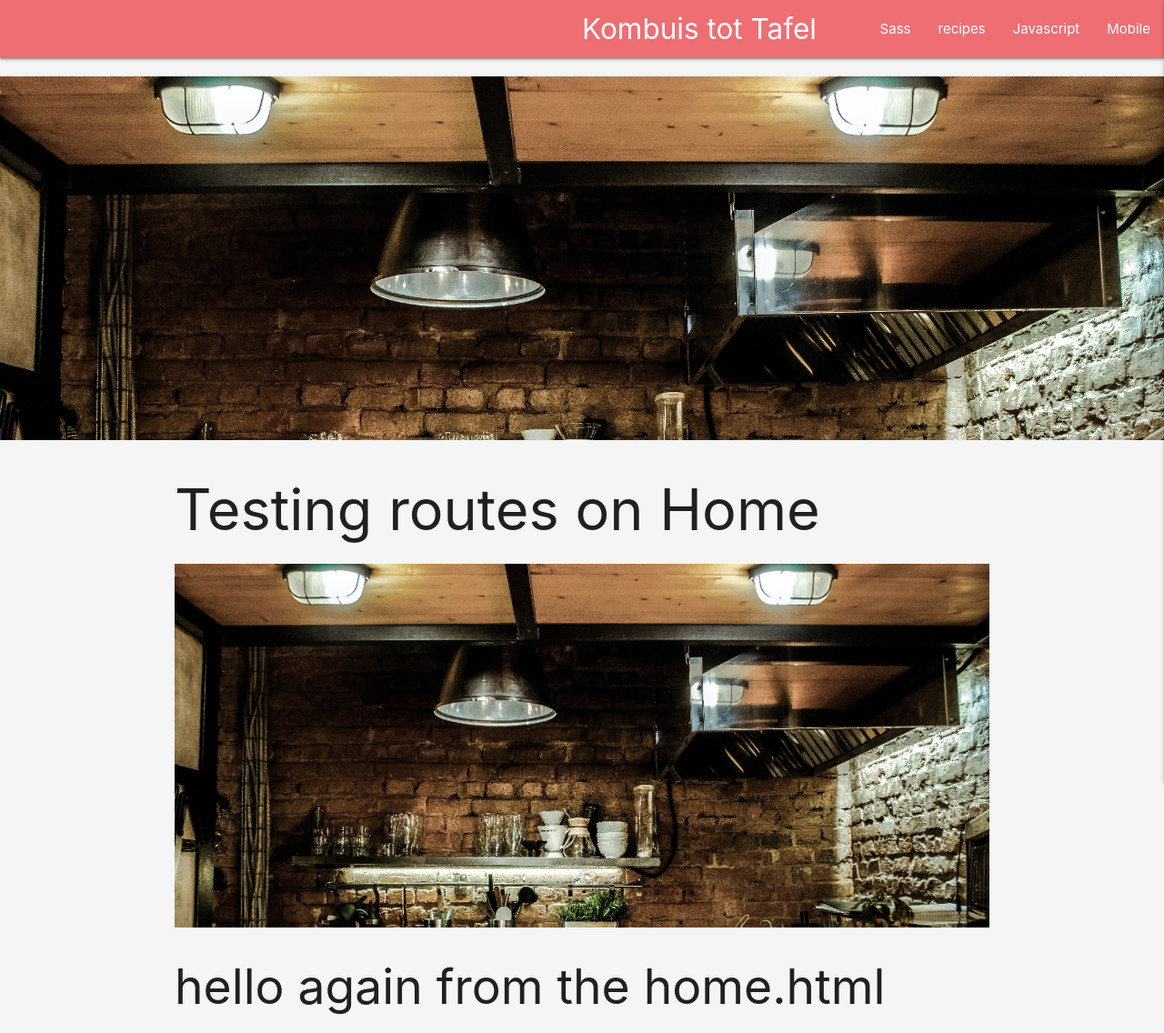
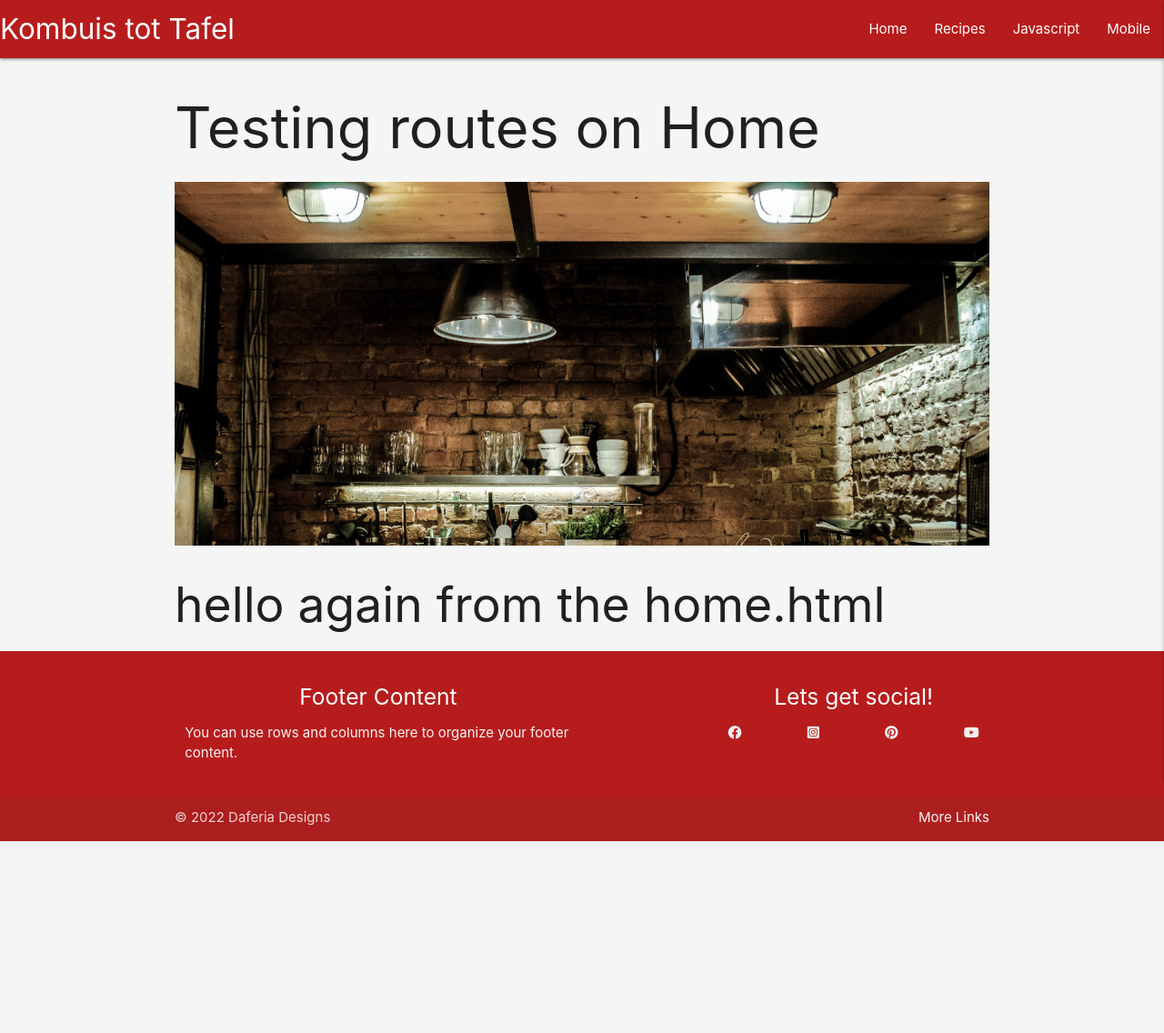
Before and after one commit to Daferia/kombuisTotTafel, a Flask app: page /home in a window 1280 px wide. Shown: the whole page at 91% size. After the commit the page ends 925 px from the top, so only its background shows below. Run offline with Flask 2, Linux system fonts and the light colour scheme; some libraries are stand-ins or nearby versions.

Commit message:
add Footer. add links to home and recipes pages on nav

```diff
--- a/templates/base.html
+++ b/templates/base.html
@@ -13,12 +13,12 @@
     <header>
         <div class="row">
         <nav>
-            <div class="nav-wrapper center-align">
-            <a href="#!" class="brand-logo">Kombuis tot Tafel</a>
+            <div class="nav-wrapper red darken-4">
+            <a href="{{ url_for('home') }}" class="brand-logo">Kombuis tot Tafel</a>
             <a href="#" data-target="mobile-demo" class="sidenav-trigger"><i class="fas fa-bars"></i></a></a>
             <ul class="right hide-on-med-and-down">
-                <li><a href="sass.html">Sass</a></li>
-                <li><a href="{{ url_for('get_recipes') }}">recipes</a></li>
+                <li><a href="{{ url_for('home') }}">Home</a></li>
+                <li><a href="{{ url_for('get_recipes') }}">Recipes</a></li>
                 <li><a href="collapsible.html">Javascript</a></li>
                 <li><a href="mobile.html">Mobile</a></li>
             </ul>
@@ -26,22 +26,45 @@
         </nav>
 
         <ul class="sidenav" id="mobile-demo">
-            <li><a href="sass.html">Sass</a></li>
-            <li><a href="{{ url_for('get_recipes') }}">recipes</a></li>
-            <li><a href="collapsible.html">Javascript</a></li>
-            <li><a href="mobile.html">Mobile</a></li>
+            <li><a class="red-text darken-4" href="{{ url_for('home') }}">Home</a></li>
+            <li><a class="red-text darken-4"  href="{{ url_for('get_recipes') }}">Recipes</a></li>
+            <li><a class="red-text darken-4"  href="collapsible.html">Javascript</a></li>
+            <li><a class="red-text darken-4"  href="mobile.html">Mobile</a></li>
         </ul>
     </div>
-    <div class="hero">
-        <img class="responsive-img" src="{{ url_for('static', filename='images/teodor-skrebnev-DcIZJsskTfg-unsplash.jpg') }}" alt="" srcset="">
-    </div>
+
     </header>
-    <div class="container">
+    <main class="container">
     <h1>Testing routes on Home</h1>
 
     {% block content %}
     {% endblock %}
-</div>
+    </main>
+<footer class="page-footer red darken-4">
+    <div class="container">
+      <div class="row">
+        <div class="col l6 s12">
+          <h5 class="white-text center-align">Footer Content</h5>
+          <p class="grey-text text-lighten-4">You can use rows and columns here to organize your footer content.</p>
+        </div>
+        <div class="col l4 offset-l2 s12">
+          <h5 class="white-text center-align">Lets get social!</h5>
+          <ul class="social-links">
+            <li><a class="grey-text text-lighten-3 hoverable" href="https://www.facebook.com" target="_blank"><i class="fa-brands fa-facebook"></i></a></li>
+            <li><a class="grey-text text-lighten-3 hoverable" href="#!"><i class="fa-brands fa-square-instagram"></i></a></li>
+            <li><a class="grey-text text-lighten-3 hoverable" href="#!"><i class="fa-brands fa-pinterest"></i></a></li>
+            <li><a class="grey-text text-lighten-3 hoverable" href="#!"><i class="fa-brands fa-youtube"></i></a></li>
+          </ul>
+        </div>
+      </div>
+    </div>
+    <div class="footer-copyright">
+      <div class="container">
+      © 2022 Daferia Designs
+      <a class="grey-text text-lighten-4 right" href="#!">More Links</a>
+      </div>
+    </div>
+  </footer>
     <script src="https://cdnjs.cloudflare.com/ajax/libs/materialize/1.0.0/js/materialize.min.js"></script>
     <script src="{{ url_for('static', filename='js/script.js') }}"></script>
 </body>
```
